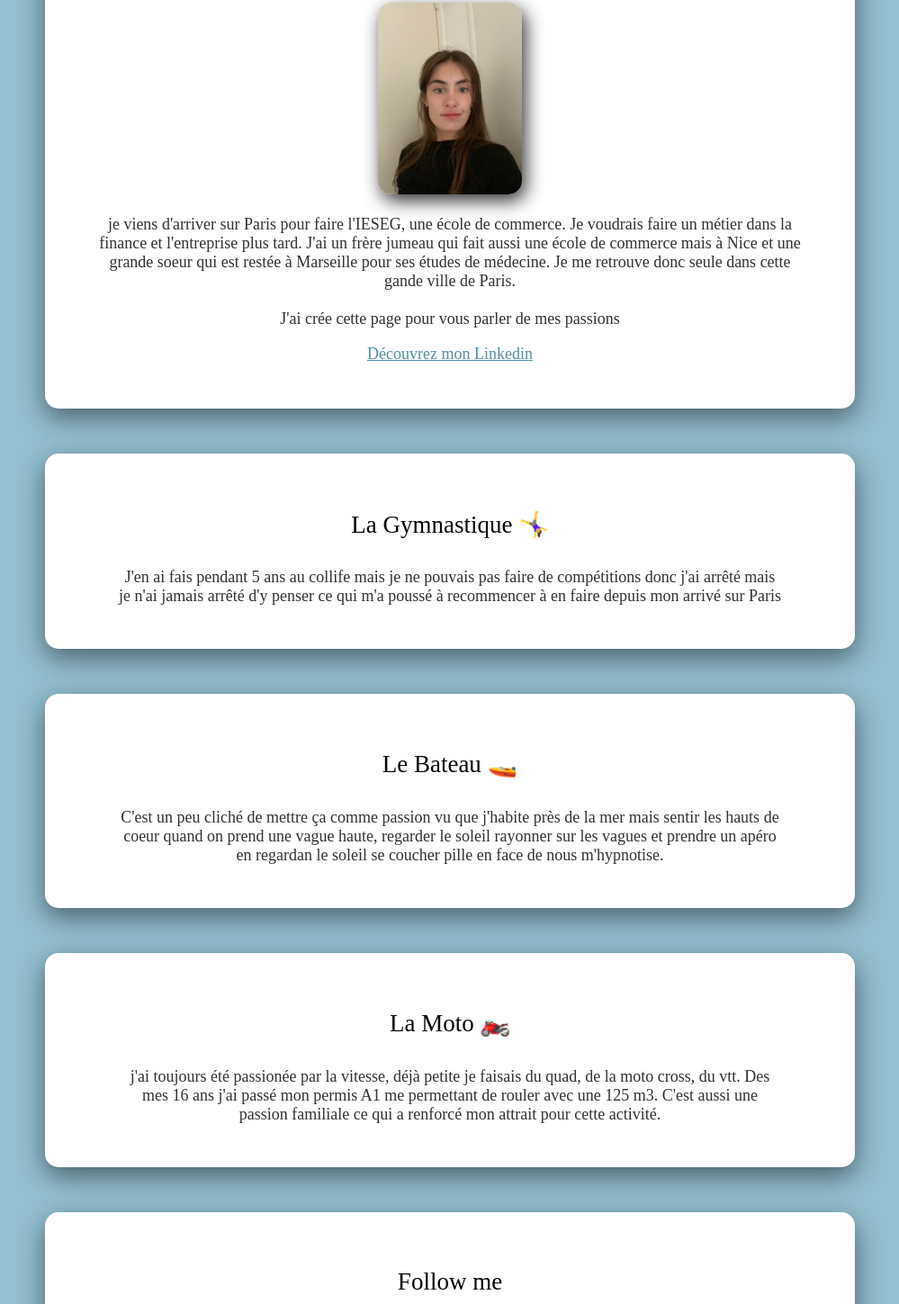
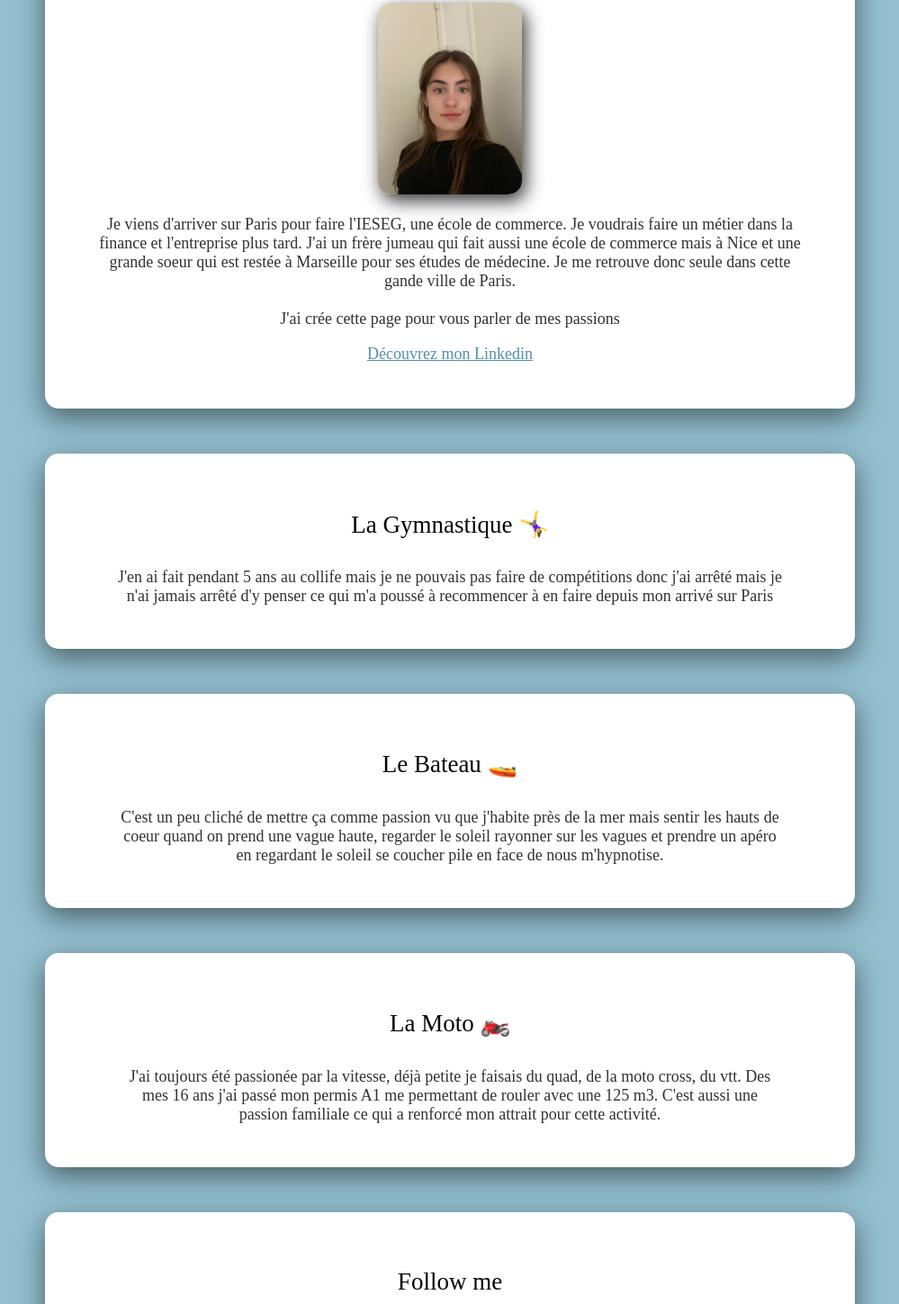
Before and after one commit to MarieMarceau/my-profile, a plain HTML site: page index.html in a window 1280 px wide. Shown: the part 193-1642 px from the top of the page at 90% size, without its empty margins (140-1139 px from the left). Drawn offline with Linux system fonts and the light colour scheme; a web font is replaced by a local one.

Commit message:
Update index.html

```diff
--- a/index.html
+++ b/index.html
@@ -18,7 +18,7 @@
 			<h1>Bonjour, je m'appelle Marie 👋</h1>
 				<img src="images/profile.jpg" alt="Marie Marceau" id="Portrait">
 				<p>
-				je viens d'arriver sur Paris pour faire l'IESEG, une école de commerce. Je voudrais faire un métier dans la finance et l'entreprise plus tard. J'ai un frère jumeau qui fait aussi une école de commerce mais à Nice et une grande soeur qui est restée à Marseille pour ses études de médecine. Je me retrouve donc seule dans cette gande ville de Paris. <br><br> J'ai crée cette page pour vous parler de mes passions
+				Je viens d'arriver sur Paris pour faire l'IESEG, une école de commerce. Je voudrais faire un métier dans la finance et l'entreprise plus tard. J'ai un frère jumeau qui fait aussi une école de commerce mais à Nice et une grande soeur qui est restée à Marseille pour ses études de médecine. Je me retrouve donc seule dans cette gande ville de Paris. <br><br> J'ai crée cette page pour vous parler de mes passions
 				</p>
 				<a href="https://www.linkedin.com/in/marie-marceau-051268251/" target="_blank"> Découvrez mon Linkedin</a>
 		</div>
@@ -26,21 +26,21 @@
 		<div class="partie">
 			<h2>La Gymnastique 🤸‍♀️</h2>
 				<p>
-					J'en ai fais pendant 5 ans au collife mais je ne pouvais pas faire de compétitions donc j'ai arrêté mais je n'ai jamais arrêté d'y penser ce qui m'a poussé à recommencer à en faire depuis mon arrivé sur Paris
+					J'en ai fait pendant 5 ans au collife mais je ne pouvais pas faire de compétitions donc j'ai arrêté mais je n'ai jamais arrêté d'y penser ce qui m'a poussé à recommencer à en faire depuis mon arrivé sur Paris
 				</p>
 		</div>
 
 		<div class="partie">
 			<h2>Le Bateau 🚤</h2>
 				<p>
-					C'est un peu cliché de mettre ça comme passion vu que j'habite près de la mer mais sentir les hauts de coeur quand on prend une vague haute, regarder le soleil rayonner sur les vagues et prendre un apéro en regardan le soleil se coucher pille en face de nous m'hypnotise.
+					C'est un peu cliché de mettre ça comme passion vu que j'habite près de la mer mais sentir les hauts de coeur quand on prend une vague haute, regarder le soleil rayonner sur les vagues et prendre un apéro en regardant le soleil se coucher pile en face de nous m'hypnotise.
 				</p>
 		</div>
 
 		<div class="partie">
 			<h2>La Moto 🏍️</h2>
 				<p>
-					j'ai toujours été passionée par la vitesse, déjà petite je faisais du quad, de la moto cross, du vtt. Des mes 16 ans j'ai passé mon permis A1 me permettant de rouler avec une 125 m3. C'est aussi une passion familiale ce qui a renforcé mon attrait pour cette activité.
+					J'ai toujours été passionée par la vitesse, déjà petite je faisais du quad, de la moto cross, du vtt. Des mes 16 ans j'ai passé mon permis A1 me permettant de rouler avec une 125 m3. C'est aussi une passion familiale ce qui a renforcé mon attrait pour cette activité.
 				</p>
 		</div>
 		<div class="partie">
```
